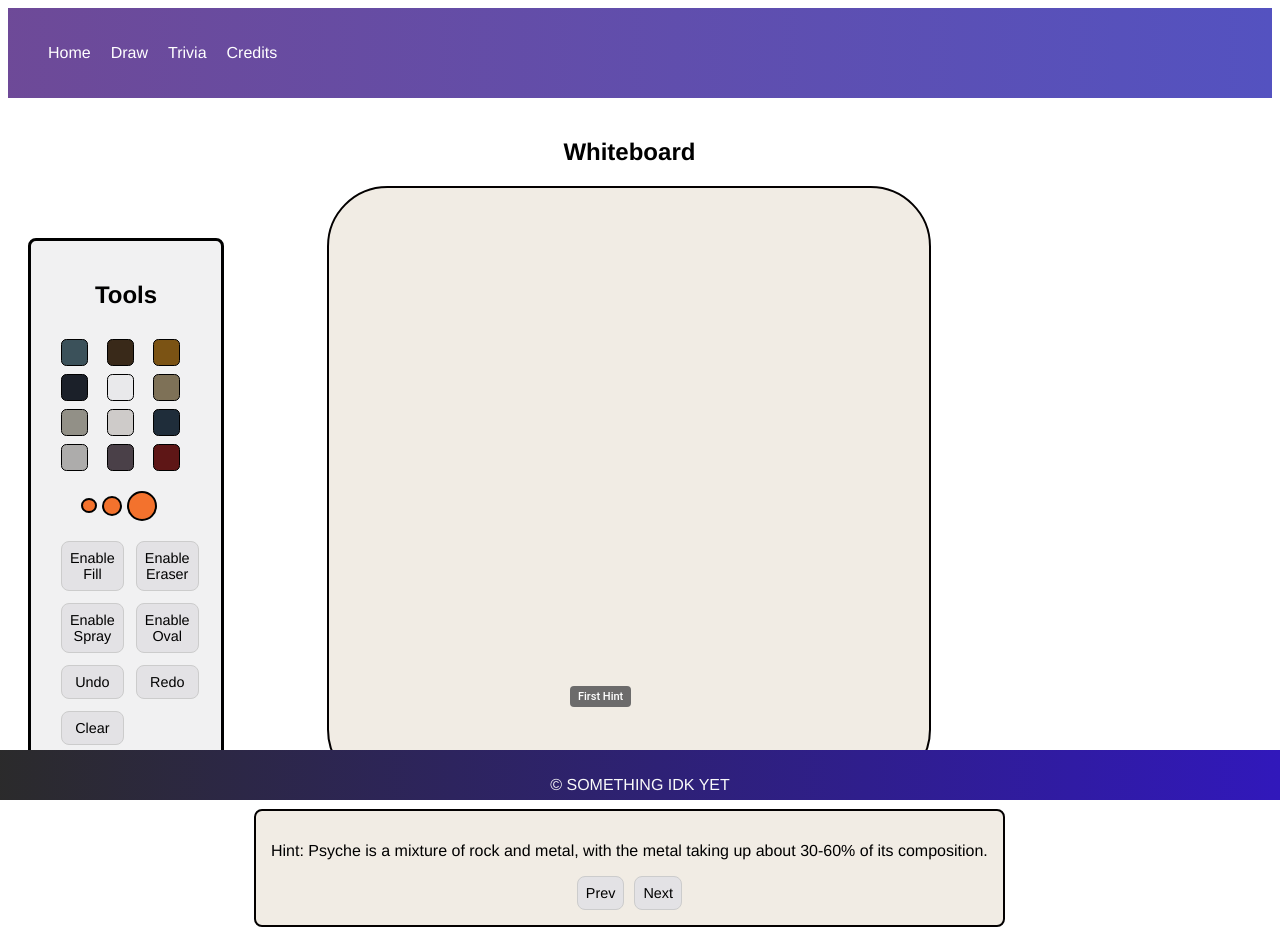
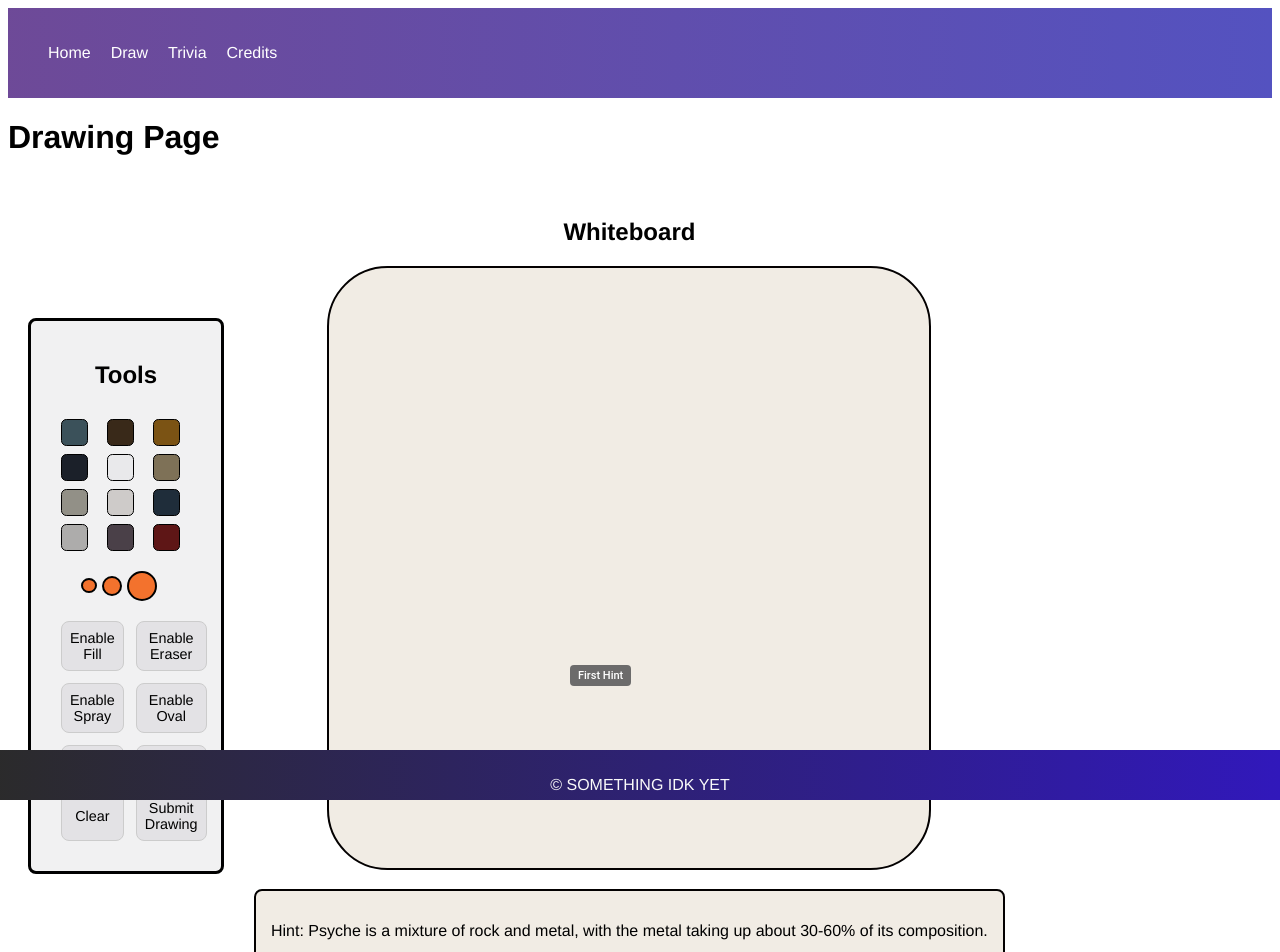
Before and after one commit to MissionToPsyche-Iridium/iridium_23f_year_sim-byu-i, a React (Create React App) app in the folder pysche/: page /Drawing in a window 1280 px wide. Shown: the top 952 px of the page. Built offline with nearby package versions, Linux system fonts and the light colour scheme.

Commit message:
Added the preview page and the submit button, save a copy of drawing and shows it on the preview page

```diff
--- a/pysche/src/App.js
+++ b/pysche/src/App.js
@@ -1,5 +1,5 @@
 import './App.css';
-import React from "react";
+import React, { useState } from "react";
 import { BrowserRouter as Router, Route, Routes } from 'react-router-dom';
 import Layout from './components/layout';
 import DrawingPage from './pages/drawingPage';
@@ -7,16 +7,27 @@ import TriviaPage from './pages/triviaPage';
 import ExamplePage from './pages/examplePage';
 import CreditsPage from './pages/creditsPage';
 import HomePage from './pages/homePage';
+import PreviewPage from './pages/previewPage'; // Import the PreviewPage
+
 function App() {
+  const [submittedImage, setSubmittedImage] = useState(null); // State to hold the submitted image
+
   return (
     <Router>
       <Layout>
         <Routes>
-      <Route path='/' element= {<HomePage />} />
+          <Route path='/' element={<HomePage />} />
           <Route path='/Example' element={<ExamplePage />} />
-      <Route path="/Drawing" element={<DrawingPage />} />
-      <Route path="/Trivia" element={<TriviaPage />} />
-      <Route path="/Credits" element={<CreditsPage />} />
+          <Route
+            path='/Drawing'
+            element={<DrawingPage onSubmit={setSubmittedImage} />}
+          /> {/* Pass the setter function to DrawingPage */}
+          <Route
+            path='/Preview'
+            element={<PreviewPage image={submittedImage} />}
+          /> {/* Pass the image to PreviewPage */}
+          <Route path='/Trivia' element={<TriviaPage />} />
+          <Route path='/Credits' element={<CreditsPage />} />
         </Routes>
       </Layout>
     </Router>
--- a/pysche/src/components/canvas.js
+++ b/pysche/src/components/canvas.js
@@ -1,4 +1,5 @@
-import React, { useRef, useState } from 'react';
+import React, { useRef, useState, forwardRef } from 'react';
+import { useNavigate } from 'react-router-dom';
 import Tooltip from '@mui/material/Tooltip';
 import HintBox from "../components/hints";
 
@@ -18,7 +19,14 @@ function Canvas() {
   const [startPoint, setStartPoint] = useState(null); // To store the starting point of the oval
   const [history, setHistory] = useState([]); // To track canvas history
   const [redoStack, setRedoStack] = useState([]); // To track redo history
+  const navigate = useNavigate();
 
+
+  const handleSubmit = () => {
+    const canvas = canvasRef.current;
+    const imageData = canvas.toDataURL("image/png"); // Save the canvas content as a data URL
+    navigate("/preview", { state: { image: imageData } }); // Pass it to the preview page
+  };
 
   const colors = ["#3B515A", "#392919", "#7B5314", "#1B2029", "#E9E9EB", "#7E7157", "#929087", "#CECBC9", "#1F2D3A", "#ADACAB", "#4A4048", "#5E1616"];
   const brushSizes = [3, 5, 10];
@@ -320,6 +328,11 @@ function Canvas() {
           <Tooltip title="Clear">
             <button className="canvasButton" onClick={clearCanvas}>Clear</button>
           </Tooltip>
+          <Tooltip title="Submit">
+          <button onClick={handleSubmit} className="canvasButton">
+          Submit Drawing
+          </button>
+          </Tooltip>
         </div>
       </div>
       <div className="canvas-container">
@@ -338,8 +351,7 @@ function Canvas() {
           }}
         />
         <div>
-        <HintBox/>
-
+          <HintBox />
         </div>
       </div>
     </div>
--- a/pysche/src/pages/drawingPage.js
+++ b/pysche/src/pages/drawingPage.js
@@ -1,9 +1,29 @@
-import React from "react";
-import Canvas from "../components/canvas";
-const DrawingPage = () => (
-<main>
-    <Canvas />
-</main>
-)
+import React, { useRef } from 'react';
+import { useNavigate } from 'react-router-dom';
+import Canvas from '../components/canvas'; // Import your Canvas component
 
-export default DrawingPage
+function DrawingPage({ onSubmit }) {
+  const canvasRef = useRef(null);
+  const navigate = useNavigate(); // Ensure useNavigate is imported here
+
+  const handleSubmit = () => {
+    const canvas = canvasRef.current;
+    if (canvas) {
+      const image = canvas.toDataURL(); // Convert canvas to a data URL
+      onSubmit(image); // Save the image in the parent state
+      navigate('/Preview'); // Navigate to the Preview page
+    } else {
+      console.error('Canvas not found.');
+    }
+  };
+
+  return (
+    <div>
+      <h1>Drawing Page</h1>
+      <Canvas ref={canvasRef} /> {/* Pass the ref to the Canvas */}
+      <button onClick={handleSubmit}>Submit Drawing</button>
+    </div>
+  );
+}
+
+export default DrawingPage;
--- /dev/null
+++ b/pysche/src/pages/previewPage.js
@@ -0,0 +1,20 @@
+import React from 'react';
+import { useLocation } from 'react-router-dom';
+
+function PreviewPage() {
+  const location = useLocation();
+  const imageData = location.state?.image; // Safely access the image data
+
+  if (!imageData) {
+    return <div>No image data available. Please go back and submit a drawing.</div>;
+  }
+
+  return (
+    <div>
+      <h1>Preview</h1>
+      <img src={imageData} alt="Preview of your drawing" style={{ border: '1px solid black', maxWidth: '100%' }} />
+    </div>
+  );
+}
+
+export default PreviewPage;
```
Also changed, not shown: pysche/src/pages/galleryPage.js (deleted, +0 -8 lines). Lines whose indentation alone changed are shown as unchanged.
